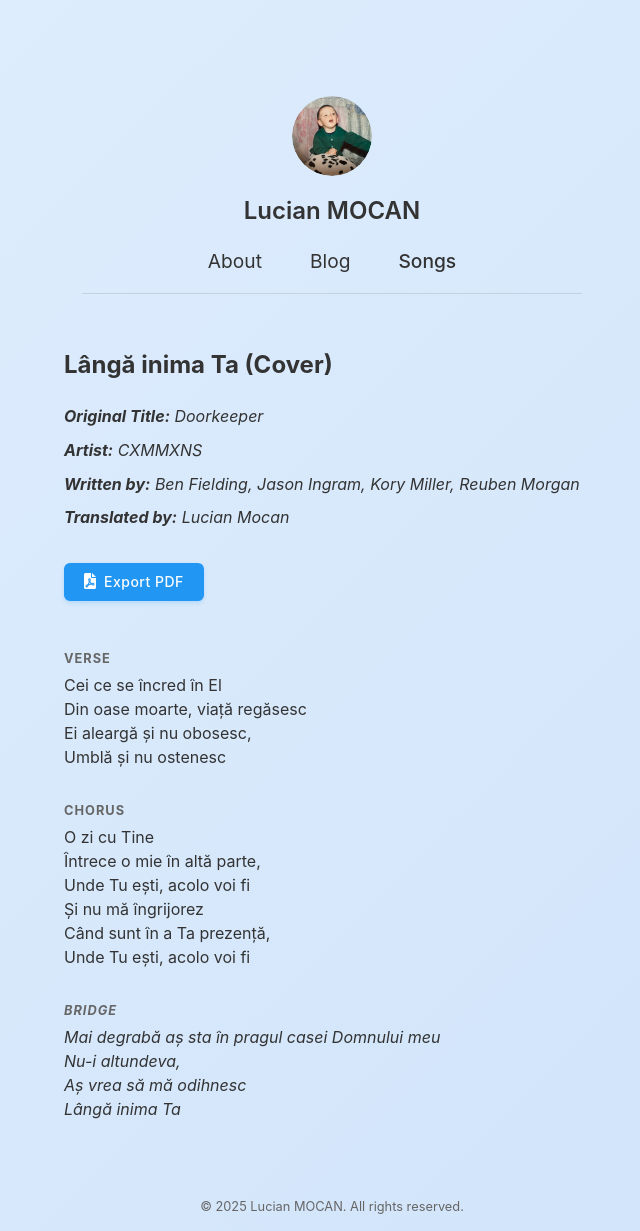
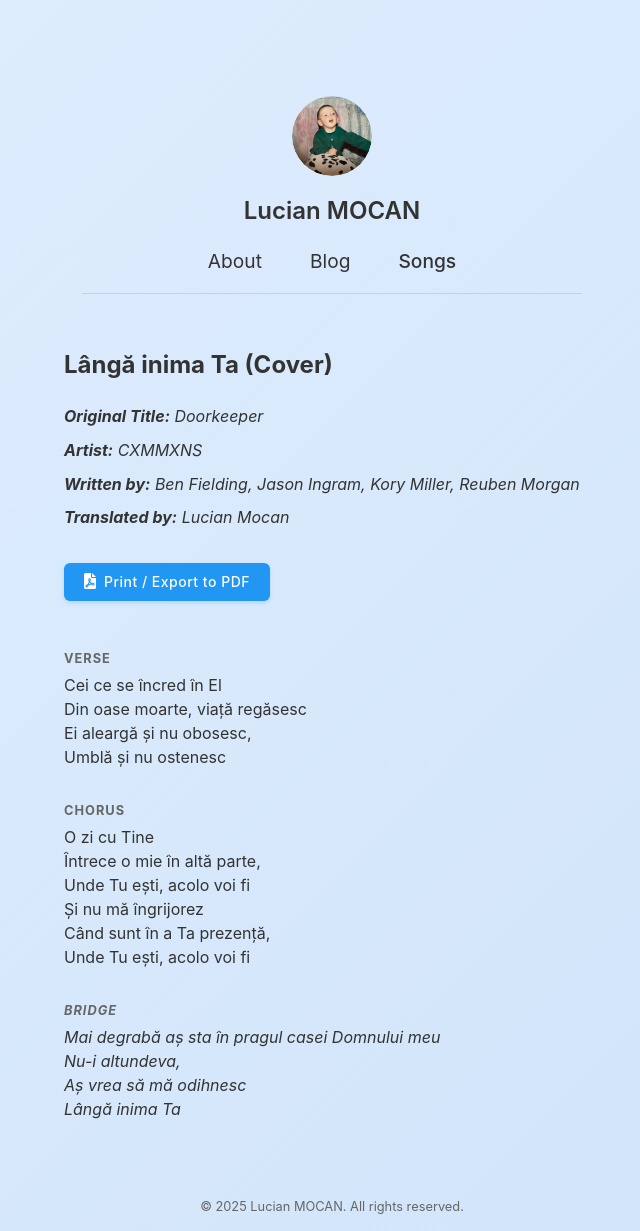
Before and after one commit to lucianmocan/lucianmocan.github.io, a Jekyll site: the page built from _songs/doorkeeper_cxmmxns.md, in a window 1280 px wide. Shown: the whole page, without its empty margins (308-948 px from the left). Built offline with Jekyll 4.4.1, drawn with Linux system fonts in a browser that asks for light colours.

Commit message:
better button text

```diff
--- a/_layouts/song.html
+++ b/_layouts/song.html
@@ -16,7 +16,7 @@ layout: default
             <span class="print-icon">
                 <i class="fas fa-file-pdf"></i>
             </span>
-            <span class="print-text">Export PDF</span>
+            <span class="print-text">Print / Export to PDF</span>
         </button>
     </div>
     <div class="song-content">
```
